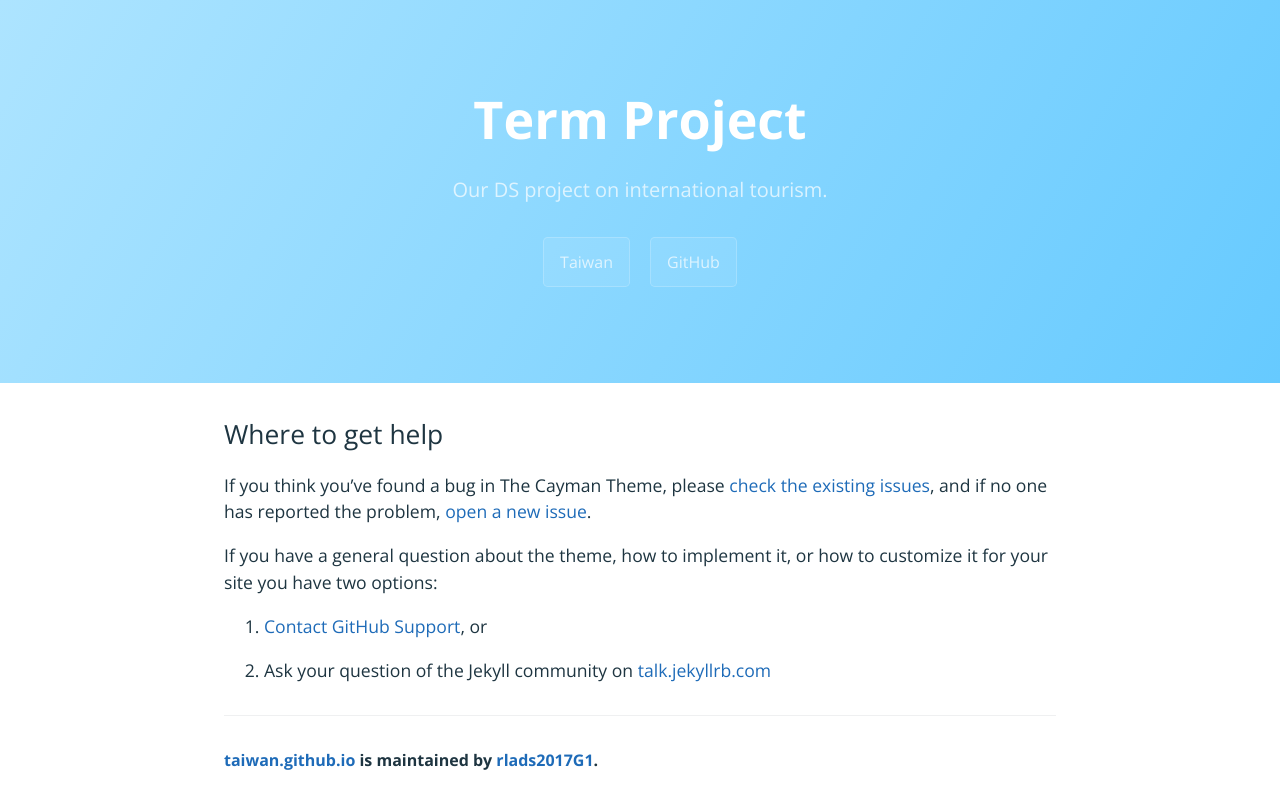
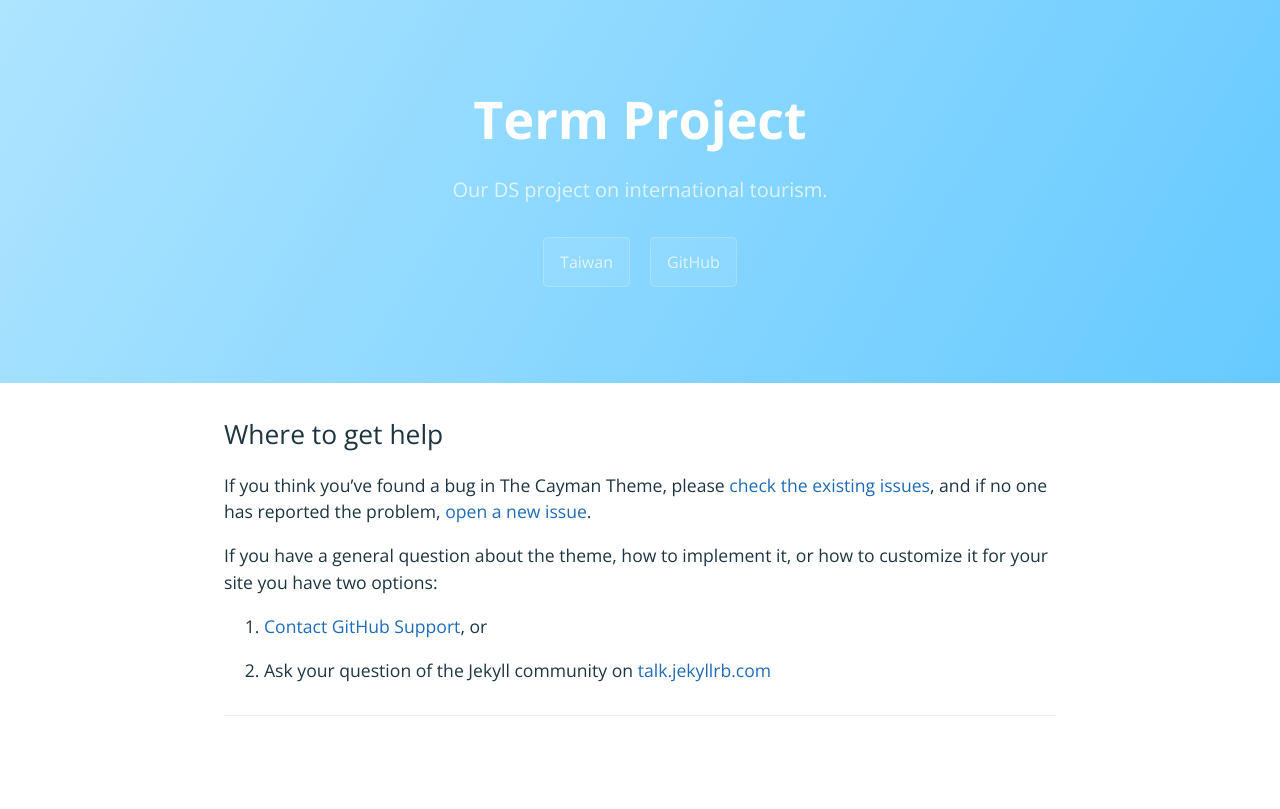
Before and after one commit to rlads2017G1/taiwan.github.io, a Jekyll site: the page built from docs/SUPPORT.md, in a window 1280 px wide. Shown: the top 809 px of the page. Built offline with Jekyll 4.4.1, drawn with Linux system fonts in a browser that asks for light colours; our own code applies the rules of GitHub Pages for plain Markdown files.

Commit message:
Update default.html

```diff
--- a/_layouts/default.html
+++ b/_layouts/default.html
@@ -27,7 +27,7 @@
 
       <footer class="site-footer">
         {% if site.github.is_project_page %}
-          <span class="site-footer-owner"><a href="{{ site.github.repository_url }}">{{ site.github.repository_name }}</a> is maintained by <a href="{{ site.github.owner_url }}">{{ site.github.owner_name }}</a>.</span>
+          <!--<span class="site-footer-owner"><a href="{{ site.github.repository_url }}">{{ site.github.repository_name }}</a> is maintained by <a href="{{ site.github.owner_url }}">{{ site.github.owner_name }}</a>.</span>-->
         {% endif %}
         <!--<span class="site-footer-credits">This page was generated by <a href="https://pages.github.com">GitHub Pages</a>.</span>-->
       </footer>
```
